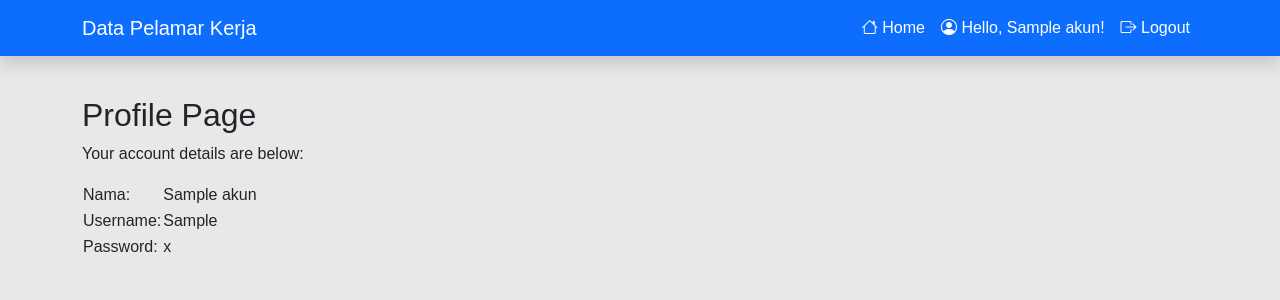
After one commit to aip172/assesment-Kawatama, a PHP site: page /profile.php in a window 1280 px wide. The commit adds this page. Shown: the top 300 px of the page. Run offline with PHP 8.4, Linux system fonts and the light colour scheme; the visitor is signed in with stand-in values (Sample User, id 1); tables that the repository leaves empty or names only in its code hold one stand-in row (values such as "Sample post").

Commit message:
memisahkan fungsi session & fungsi pengambilan data dari database, menambah page home & page profile & fungsi logout

```diff
--- a/assets/style.css
+++ b/assets/style.css
@@ -3,9 +3,9 @@ body{
   font-family: 'Varela Round', sans-serif;
 }
 
-.container{
+#before-session{
   width: 100%;
-  max-width: 960px;
+  max-width: 800px;
   background-color: #fff;
   padding: 30px;
   border-radius: 30px;
@@ -15,11 +15,15 @@ body{
 margin-bottom: 30px;
 }
 
+#main{
+  padding-top: 6rem;
+}
+
 #logo{
   width: 7rem;
 }
 
 #signin{
-  width: 10rem;
+  width: 8rem;
   height: 5.2rem;
 }
--- a/auth.php
+++ b/auth.php
@@ -1,5 +1,5 @@
 <?php
-
+session_start();
 include('conn.php');
 
 if (!isset($_POST['user'], $_POST['pass'])) {
@@ -18,9 +18,8 @@ if ($stmt = $con->prepare('SELECT id, pass FROM akun WHERE user = ?')) {
     if ($_POST['pass'] === $pass) {
       session_regenerate_id();
       $_SESSION['loggedin'] = TRUE;
-      $_SESSION['nama'] = $_POST['user'];
       $_SESSION['id'] = $id;
-      echo 'Welcome ' . $_SESSION['nama'] . '!';
+      header('Location: home.php');
     } else {
       echo 'Password salah!';
     }
--- a/conn.php
+++ b/conn.php
@@ -1,6 +1,5 @@
 <?php
 
-session_start();
 $DB_HOST = 'localhost';
 $DB_USER = 'root';
 $DB_PASS = '';
@@ -8,5 +7,5 @@ $DB_NAME = 'auth';
 
 $con = mysqli_connect($DB_HOST, $DB_USER, $DB_PASS, $DB_NAME);
 if (mysqli_connect_errno()) {
-exit('Koneksi gagal. Error: ' . mysqli_connect_error());
+  exit('Koneksi gagal. Error: ' . mysqli_connect_error());
 }
--- /dev/null
+++ b/logout.php
@@ -0,0 +1,4 @@
+<?php
+session_start();
+session_destroy();
+header('Location: index.html');
--- /dev/null
+++ b/profile.php
@@ -0,0 +1,74 @@
+<?php
+session_start();
+include('session.php');
+include('conn.php');
+include('table_akun.php')
+?>
+
+<!DOCTYPE html>
+<html lang="en">
+
+<head>
+  <meta charset="UTF-8">
+  <meta name="viewport" content="width=device-width, initial-scale=1.0">
+  <title>Profile user</title>
+  <link rel="icon" type="image/x-icon" href="/assets/favicon.png">
+
+  <!-- bootsrap -->
+  <link href="https://cdn.jsdelivr.net/npm/bootstrap@5.3.0-alpha3/dist/css/bootstrap.min.css" rel="stylesheet" integrity="sha384-KK94CHFLLe+nY2dmCWGMq91rCGa5gtU4mk92HdvYe+M/SXH301p5ILy+dN9+nJOZ" crossorigin="anonymous" />
+  <!-- icons -->
+  <link rel="stylesheet" href="https://cdn.jsdelivr.net/npm/bootstrap-icons@1.10.5/font/bootstrap-icons.css">
+  <!-- css -->
+  <link rel="stylesheet" href="assets/style.css">
+</head>
+
+<body>
+  <!-- navbar -->
+  <nav class="navbar navbar-expand-lg bg-primary navbar-dark shadow fixed-top">
+    <div class="container">
+      <a class="navbar-brand fw-medium" href="#">Data Pelamar Kerja</a>
+      <button class="navbar-toggler" type="button" data-bs-toggle="collapse" data-bs-target="#navbarNav" aria-controls="navbarNav" aria-expanded="false" aria-label="Toggle navigation">
+        <span class="navbar-toggler-icon"></span>
+      </button>
+      <div class="collapse navbar-collapse" id="navbarNav">
+        <ul class="navbar-nav ms-auto">
+          <li class="nav-item">
+            <a class="nav-link active" aria-current="page" href="home.php"><i class="bi bi-house"></i> Home</a>
+          </li>
+          <li class="nav-item">
+            <a class="nav-link active" aria-current="page" href="profile.php"><i class="bi bi-person-circle"></i> Hello, <?= $nama ?>!</a>
+          </li>
+          <li class="nav-item">
+            <a class="nav-link active" aria-current="page" href="logout.php"><i class="bi bi-box-arrow-right"></i> Logout</a>
+          </li>
+        </ul>
+      </div>
+    </div>
+  </nav>
+  <!-- end navbar -->
+
+  <!-- main -->
+  <div class="container" id="main">
+    <h2>Profile Page</h2>
+    <div>
+      <p>Your account details are below:</p>
+      <table>
+        <tr>
+          <td>Nama:</td>
+          <td><?= $nama ?></td>
+        </tr>
+        <tr>
+          <td>Username:</td>
+          <td><?= $user ?></td>
+        </tr>
+        <tr>
+          <td>Password:</td>
+          <td><?= $pass ?></td>
+        </tr>
+      </table>
+    </div>
+  </div>
+
+</body>
+
+</html>
--- /dev/null
+++ b/session.php
@@ -0,0 +1,6 @@
+<?php
+
+if (!isset($_SESSION['loggedin'])) {
+  header('Location: index.html');
+  exit;
+}
--- /dev/null
+++ b/table_akun.php
@@ -0,0 +1,11 @@
+<?php
+session_start();
+include('session.php');
+include('conn.php');
+
+$stmt = $con->prepare('SELECT nama, user, pass FROM akun WHERE id = ?');
+$stmt->bind_param('i', $_SESSION['id']);
+$stmt->execute();
+$stmt->bind_result($nama, $user, $pass);
+$stmt->fetch();
+$stmt->close();
```
Also changed, not shown: home.php (added, +53 -0 lines), index.html (+4 -4 lines), sign_up.html (+4 -4 lines), assets/favicon.png (added).
